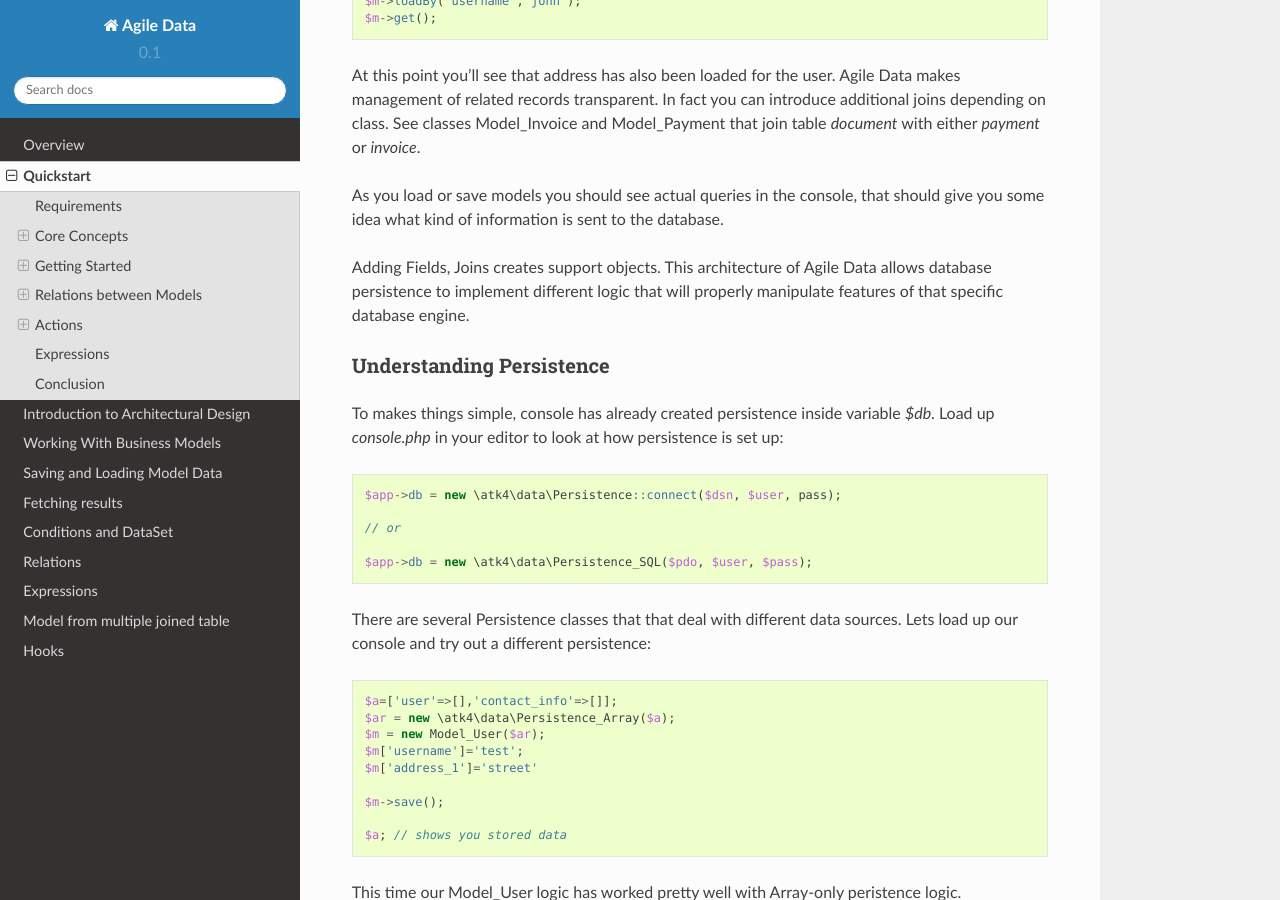
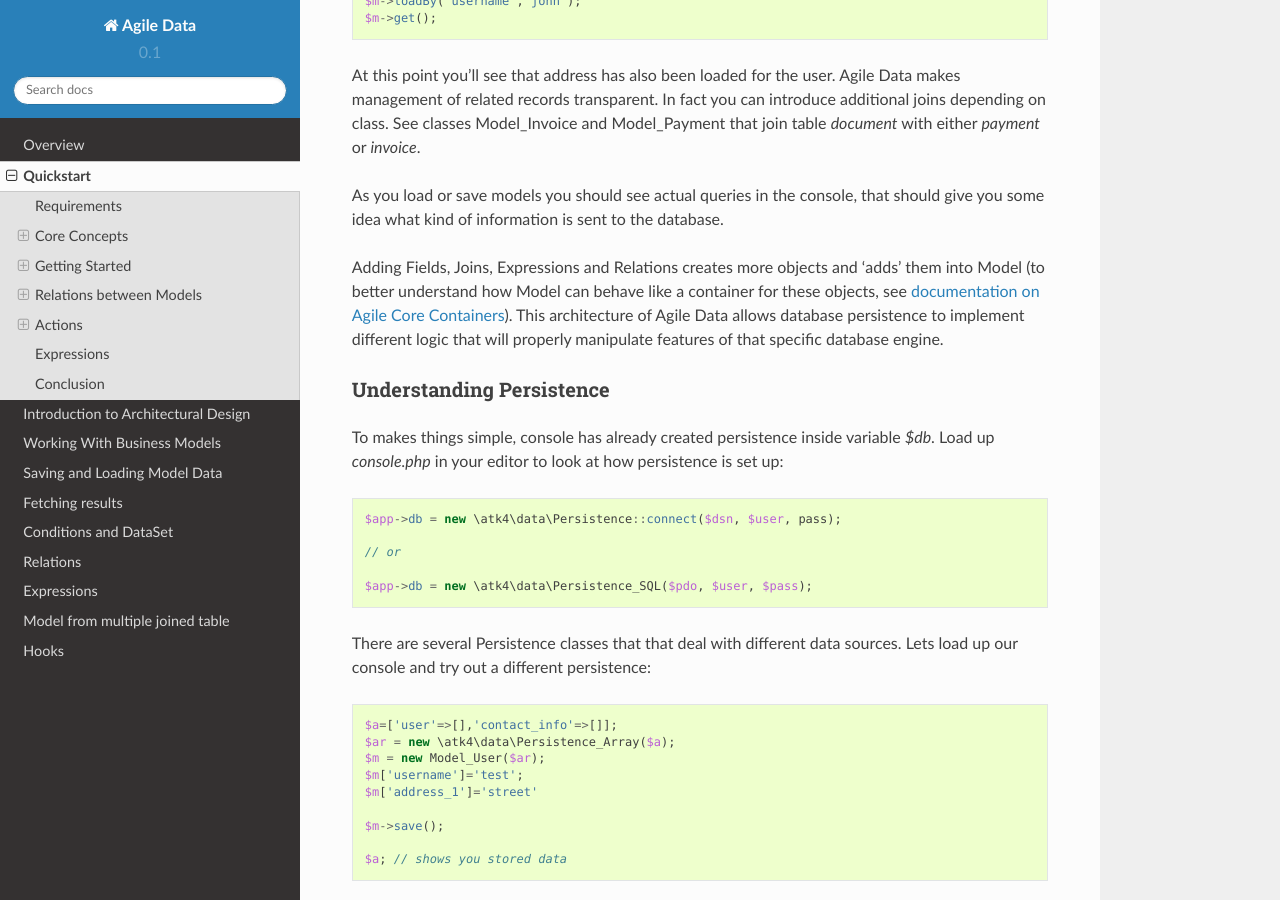
Before and after one commit to atk4/data, a Sphinx documentation site: the page built from docs/quickstart.rst, in a window 1280 px wide and 900 px high, scrolled down 7415 px. Built offline with Sphinx 7.4.7 and the Read the Docs theme 2.0.0, drawn with Linux system fonts in a browser that asks for light colours; pages that are not in the unit, such as notebooks, are missing from menus; cross-references to code outside the pages are shown as plain code.

Commit message:
Clarified 'adding objects into Model and linked to Agile Core'

```diff
--- a/docs/quickstart.rst
+++ b/docs/quickstart.rst
@@ -360,7 +360,11 @@ As you load or save models you should see actual queries in the console,
 that should give you some idea what kind of information is sent to the
 database.
 
-Adding Fields, Joins creates support objects. This architecture of
+Adding Fields, Joins, Expressions and Relations creates more objects
+and 'adds' them into Model (to better understand how Model can behave
+like a container for these objects, see `documentation on Agile Core
+Containers <http://agile-core.readthedocs.io/en/develop/container.html>`_).
+This architecture of
 Agile Data allows database persistence to implement different logic that
 will properly manipulate features of that specific database engine.
 
```
